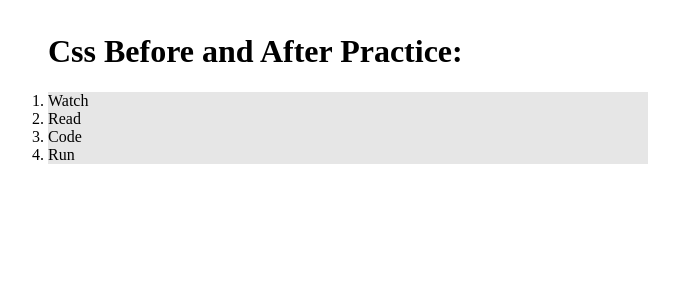
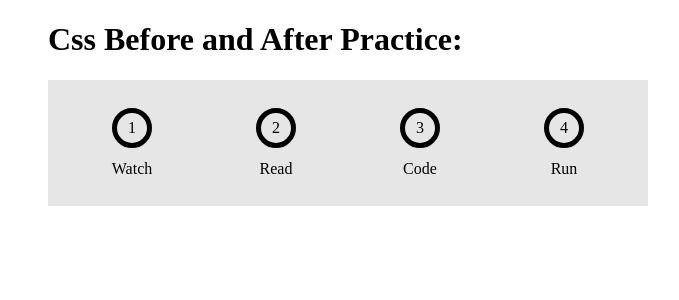
Before and after one commit to sudhansom/driving-test, an Angular app: page /css-before in a window 1280 px wide. Shown: the top 300 px of the page, without its empty margins (292-971 px from the left). Built offline with nearby package versions, Linux system fonts and the light colour scheme.

Commit message:
fix circle with number

```diff
--- a/src/app/views/css-before/css-before.component.scss
+++ b/src/app/views/css-before/css-before.component.scss
@@ -3,13 +3,34 @@
     max-width: 600px;
     margin: auto;
     border-radius: 12px;
-    padding: 12px;
     .wrapper {
       background-color: #e6e6e6;
+      padding: 12px;
+
       ol {
         padding: 0;
         counter-reset: list-items;
+        display: flex;
+        li {
+          list-style-type: none;
+          flex-basis: 100%;
+          text-align: center;
+          &::before {
+            counter-increment: list-items;
+            content: counter(list-items);
+            display: flex;
+            justify-content: center;
+            align-items: center;
+            width: 30px;
+            height: 30px;
+            border: 5px solid black;
+            border-radius: 50%;
+            margin: 0 auto 12px;
+          }
+
+        }
       }
+
     }
   }
 }
```
